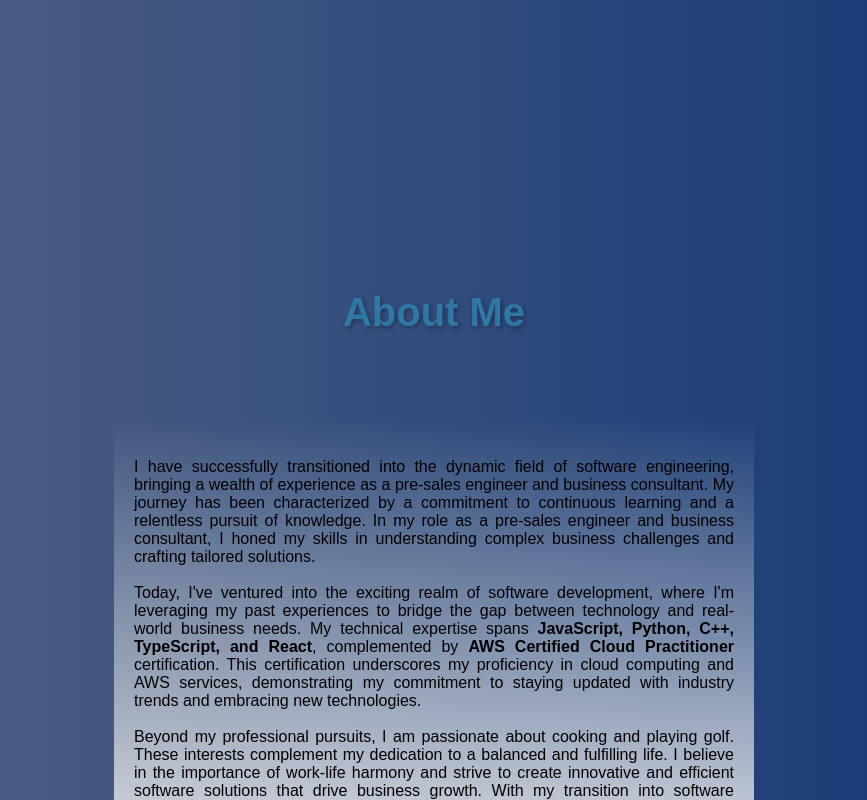
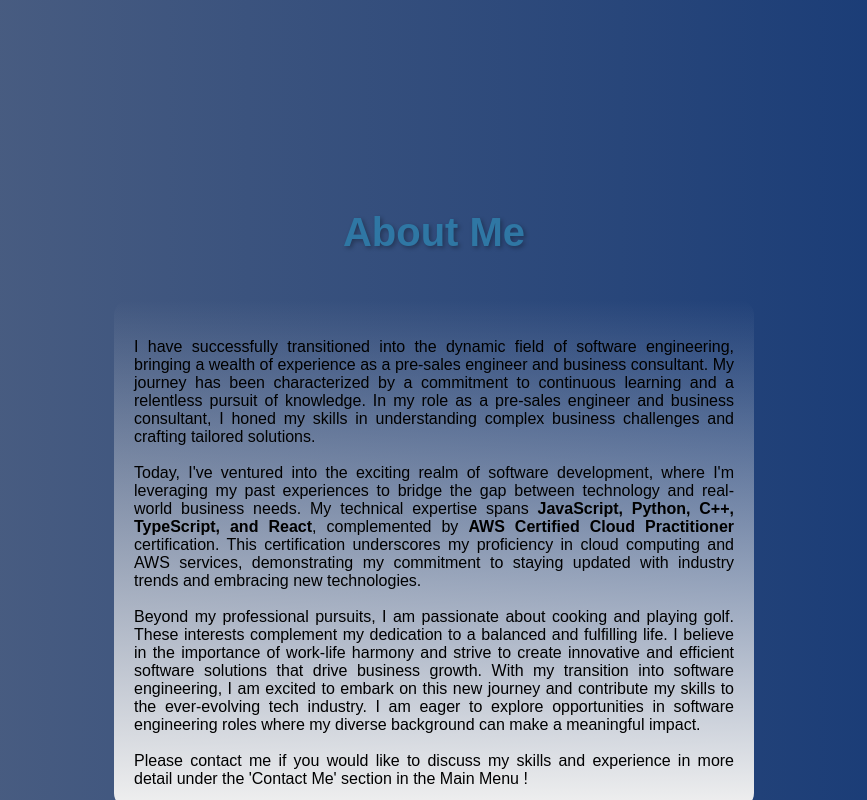
Before and after one commit to I-Angelo/Project-portfolio, a React (Create React App) app: page /about in a window 1280 px wide. Shown: the top 800 px of the page, without its empty margins (206-1073 px from the left). Built offline with nearby package versions, Linux system fonts and the light colour scheme.

Commit message:
minor adjustments to about me

```diff
--- a/src/aboutMe.css
+++ b/src/aboutMe.css
@@ -25,7 +25,7 @@ body {
     flex-direction: column;
     justify-content: center;
     align-items: center;
-    margin-top: 500px !important;
+    margin-top: 400px !important;
   }
 
 
@@ -102,6 +102,7 @@ body {
   /* Mobile-specific styles */
   @media (max-width: 768px),(max-height: 800px) {
     .about-me-content {
+      height: 75px;
       font-size: 16px;
       padding: 10px; /* Reduce padding for smaller screens */
       text-align: center; /* Center-align text for smaller screens */
@@ -109,7 +110,7 @@ body {
     }
 
     .main-container{
-        margin-top: 100px;
+        margin-top: 400px !important;
     }
 
     .about-me-container {
```
